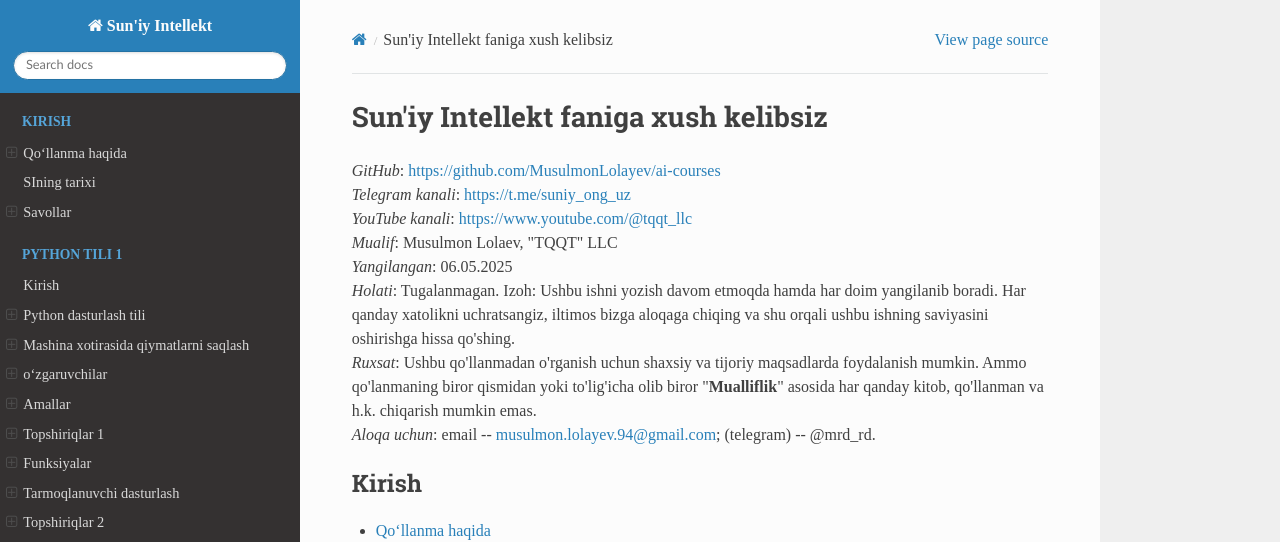
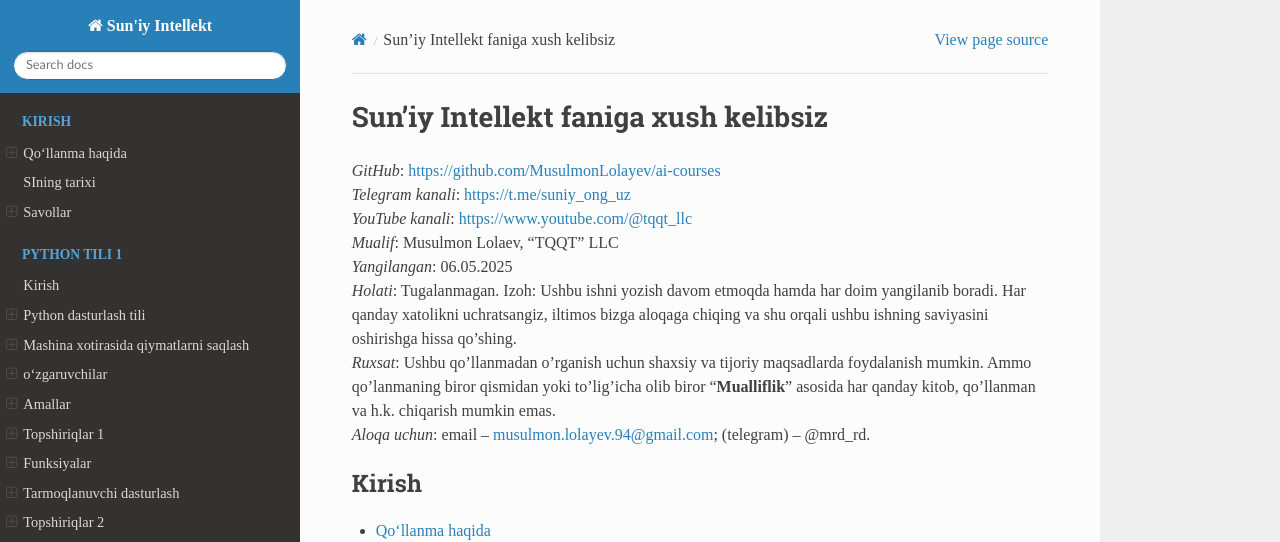
Before and after one commit to MusulmonLolayev/ai-courses, a Sphinx documentation site: the page built from source/index.rst, in a window 1280 px wide and 900 px high. Shown: the top 542 px of the window. Built offline with Sphinx 7.4.7 and the Read the Docs theme 3.1.0, drawn with Linux system fonts in a browser that asks for light colours; part of the change alters nothing that is shown.

```diff
--- a/source/conf.py
+++ b/source/conf.py
@@ -19,7 +19,7 @@ extensions = []
 templates_path = ['_templates']
 exclude_patterns = []
 
-language = 'uz'
+# language = 'uz'
 
 # -- Options for HTML output -------------------------------------------------
 # https://www.sphinx-doc.org/en/master/usage/configuration.html#options-for-html-output
@@ -53,7 +53,9 @@ math_numfig = True
 numfig_secnum_depth = 2
 math_eqref_format = "Eq.{number}"
 
-mathjax_path = "https://cdnjs.cloudflare.com/ajax/libs/mathjax/2.7.5/MathJax.js?config=TeX-MML-AM_CHTML"
+# mathjax_path = "https://cdnjs.cloudflare.com/ajax/libs/mathjax/2.7.5/MathJax.js?config=TeX-MML-AM_CHTML"
+
+mathjax_path = "/_static/mathjax/tex-mml-chtml.js"
 
 mathjax_config = {
     'TeX': {'equationNumbers': {'autoNumber': 'AMS', 'useLabelIds': True}},
```
Also changed, not shown: 1 other file.
